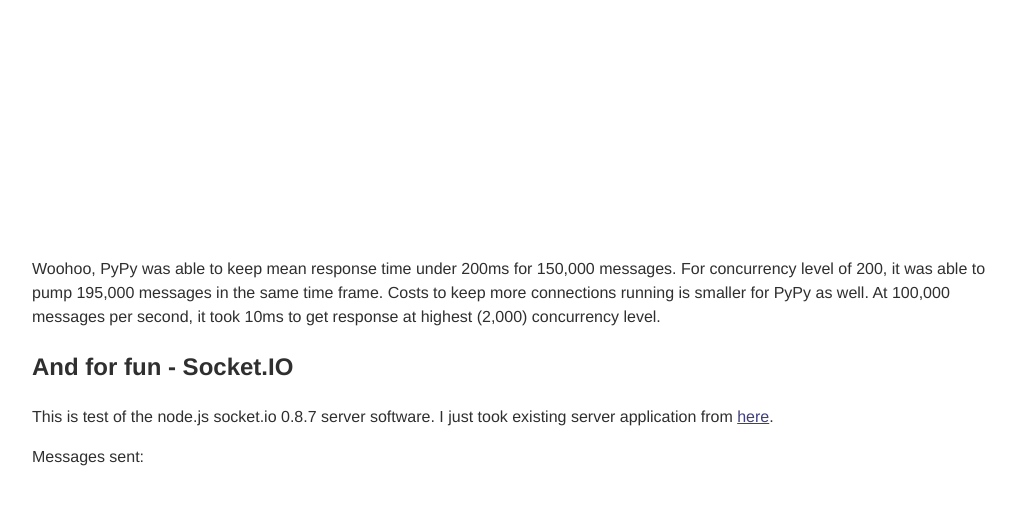
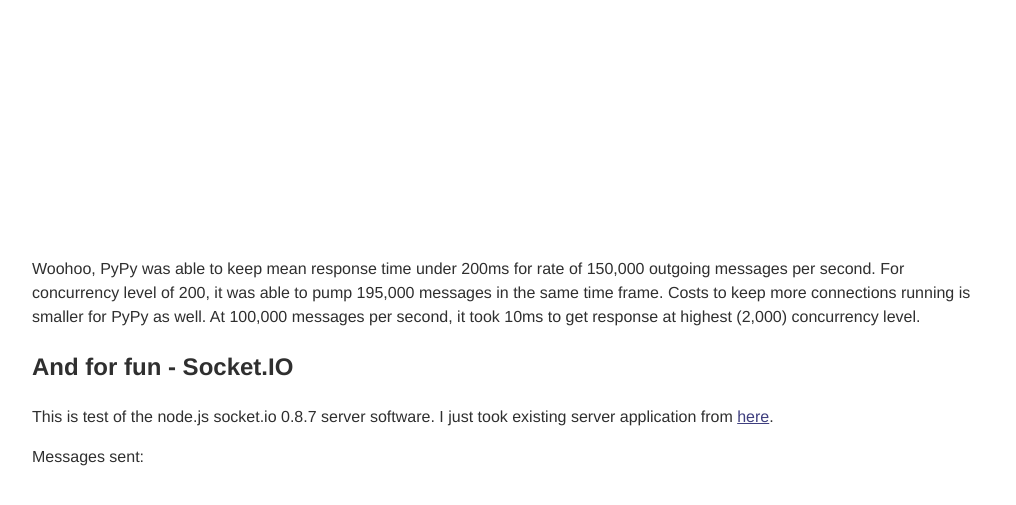
Before and after one commit to mrjoes/mrjoes.github.com, a Jekyll site: the page built from _posts/2011-12-15-sockjs-bench.md, in a window 1280 px wide and 900 px high, scrolled down 5170 px. Shown: the top 505 px of the window, without its empty margins (128-1144 px from the left). Built offline with Jekyll 4.4.1, drawn with Linux system fonts in a browser that asks for light colours; comment, search, counter and statistics services are not loaded; some of the changed text lies outside the part shown.

Commit message:
Correction

```diff
--- a/_posts/2011-12-15-sockjs-bench.md
+++ b/_posts/2011-12-15-sockjs-bench.md
@@ -181,7 +181,7 @@ $(function() {
 });
 </script>
 
-Woohoo, PyPy was able to keep mean response time under 200ms for 150,000 messages. For concurrency level of 200, it was able to pump 195,000 messages in the same time frame.
+Woohoo, PyPy was able to keep mean response time under 200ms for rate of 150,000 outgoing messages per second. For concurrency level of 200, it was able to pump 195,000 messages in the same time frame.
 Costs to keep more connections running is smaller for PyPy as well. At 100,000 messages per second, it took 10ms to get response at highest (2,000) concurrency level.
 
 And for fun - Socket.IO
@@ -233,7 +233,7 @@ $(function() {
 });
 </script>
 
-X axis is number of messages _received_.
+X axis is number of messages _received_ by client per second. Y is mean round-trip time in milliseconds.
 
 socket.io and sockjs-node are very close in their performance. CPython is slightly faster and is able to handle increased load more efficiently than node.js servers. PyPy is a clear winner.
 
```
